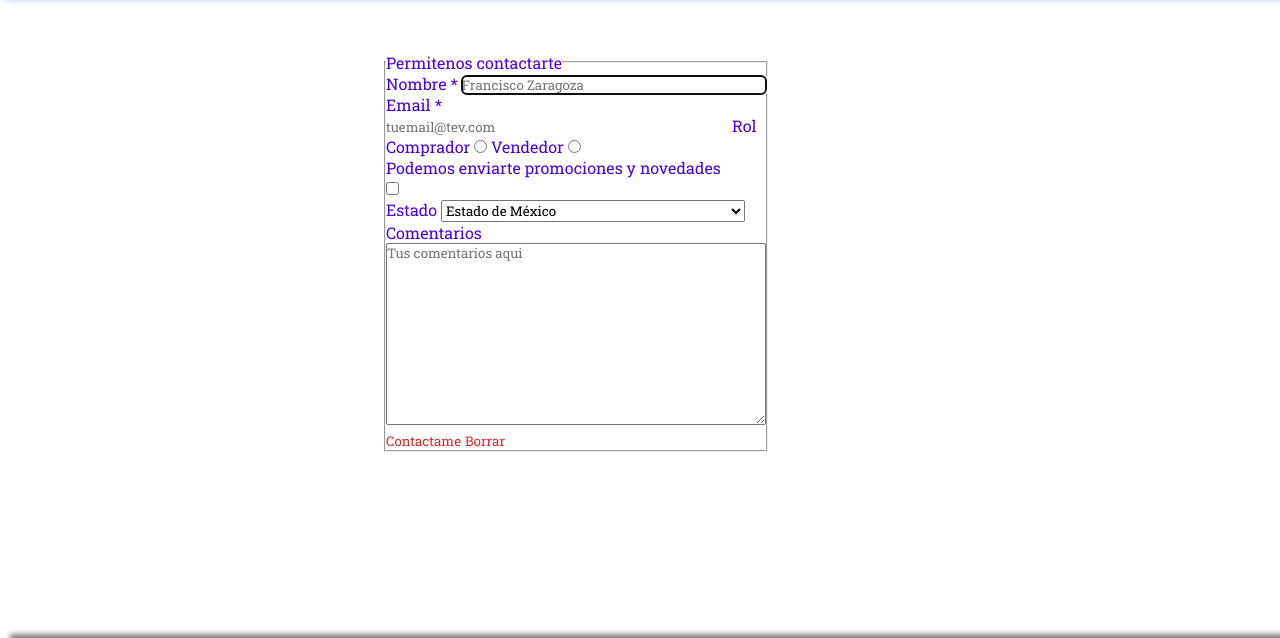
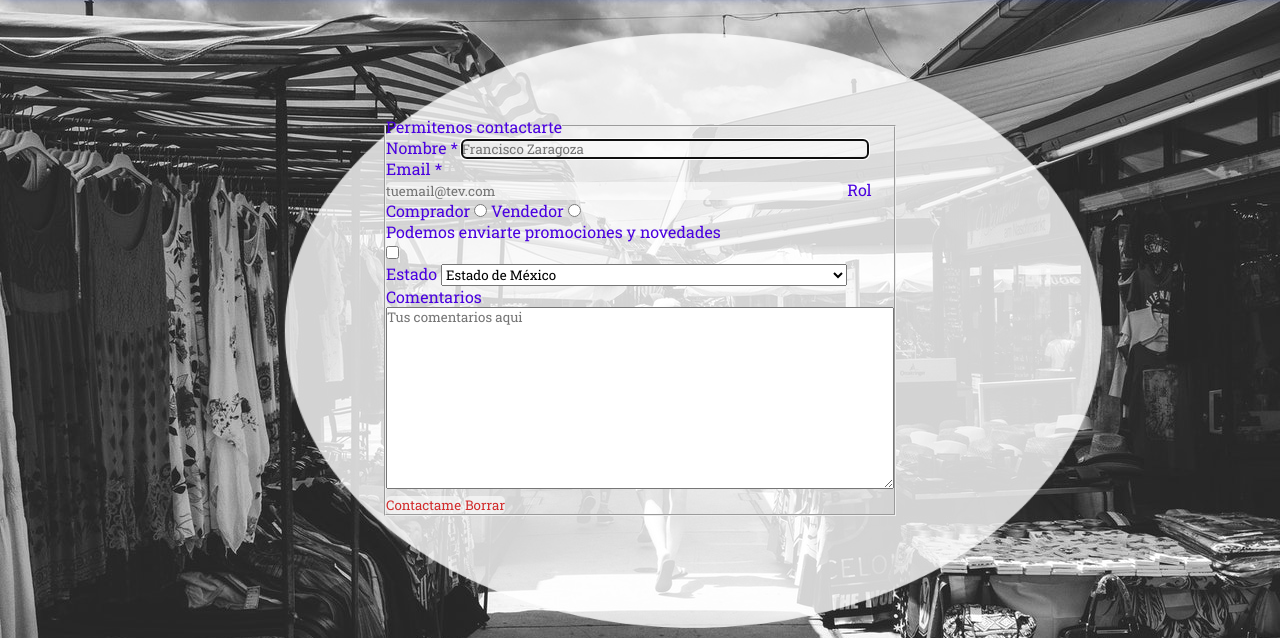
Before and after one commit to FranciscoZaragoza10/Zaragoza_todoenventa---Independiente---copia, a plain HTML site: page contactanos.html in a window 1280 px wide. Shown: the part 61-699 px from the top of the page. Drawn offline with Linux system fonts and the light colour scheme.

Commit message:
contactanos_fix main

```diff
--- a/contactanos.html
+++ b/contactanos.html
@@ -39,7 +39,7 @@
         <input type="submit" class="header__input--buscar" value="Buscar" />
       </form>
     </header>
-
+    <main class="main__contacto">
     <form class="main__form" id="form-order">
 
         <fieldset>
@@ -99,7 +99,10 @@
 
 
 
+
     </form>
+    <img src="imgs/circulo.png" class="circulo">
+  </main>
     <footer>
       <div class="div__ubicacion">
         <p><em class="footer__em">Encuentranos en:</em></p>
--- a/style.CSS
+++ b/style.CSS
@@ -95,11 +95,7 @@ nav ul {
   border-radius: 5px;
 }
 /*MAIN index***************************************************************************************************************/
-main {
-  width: 100%;
-  background-color: white;
-  margin-top: 1%;
-}
+
 em {
   color: blue;
 }
@@ -121,7 +117,7 @@ h2 {
   width: 100%;
   font-size: 1.2rem;
 }
-main {
+.main__index {
   display: flex;
   flex-wrap: wrap;
   justify-content: center;
@@ -130,7 +126,7 @@ main {
   background: linear-gradient(to left, white, rgba(128, 128, 128, 0.075));
 }
 .main__section {
-  margin-top: 0.05%;
+  margin-top: 1.05%;
   display: flex;
   width: 95vw;
   height: 25%;
@@ -232,11 +228,22 @@ main {
   max-width: 98%;
 }
 /*MAIN CONTACTO********************************************************************************************************************/
+
+.main__contacto {
+  background-position: center;
+  background-image: url(imgs/landing_artes.jpg);
+  display: flex;
+  justify-content: center;
+  align-content: center;
+  height: 86vh;
+  background-size: cover;
+}
 .main__form {
-  width: 30%;
+  margin: 10% 0% 10% 0%;
+  width: 40%;
   display: block;
-  margin: 5% 0% 15% 30%;
   color: #4a00e0;
+  z-index: 1;
 }
 #name {
   width: 80%;
@@ -254,6 +261,14 @@ main {
 }
 #comentarios {
   width: 100%;
+}
+.circulo {
+  position: absolute;
+  transform: scale(1.1, 0.8);
+  left: 23%;
+  top: -1%;
+  opacity: 80%;
+  z-index: 0;
 }
 /*MAIN PRODUCTOS********************************************************************************************************************/
 .productos__table {
@@ -366,7 +381,8 @@ main {
   background: linear-gradient(
     to right,
     rgba(255, 217, 0, 0.918),
-    rgba(255, 0, 0, 0.247)
+    rgba(255, 0, 0, 0.247)) ;
+    backdrop-filter: blur(10%) ;
   );
 }
 .faq__section__table--td {
@@ -374,12 +390,14 @@ main {
   width: 400px;
   padding-bottom: 5%;
   background-color: rgba(245, 247, 243, 0.753);
+  backdrop-filter: blur(10%);
 }
 .faq__section__table--th {
   padding-bottom: 30px;
   font-weight: 700;
   font-size: 1.3em;
   background-color: rgba(0, 255, 255, 0.568);
+  backdrop-filter: blur(10%);
 }
 
 /*MAIN NOSOTROS********************************************************************************************************************/
```
Also changed, not shown: index.html (+1 -1 lines), imgs/circulo.png (added).
